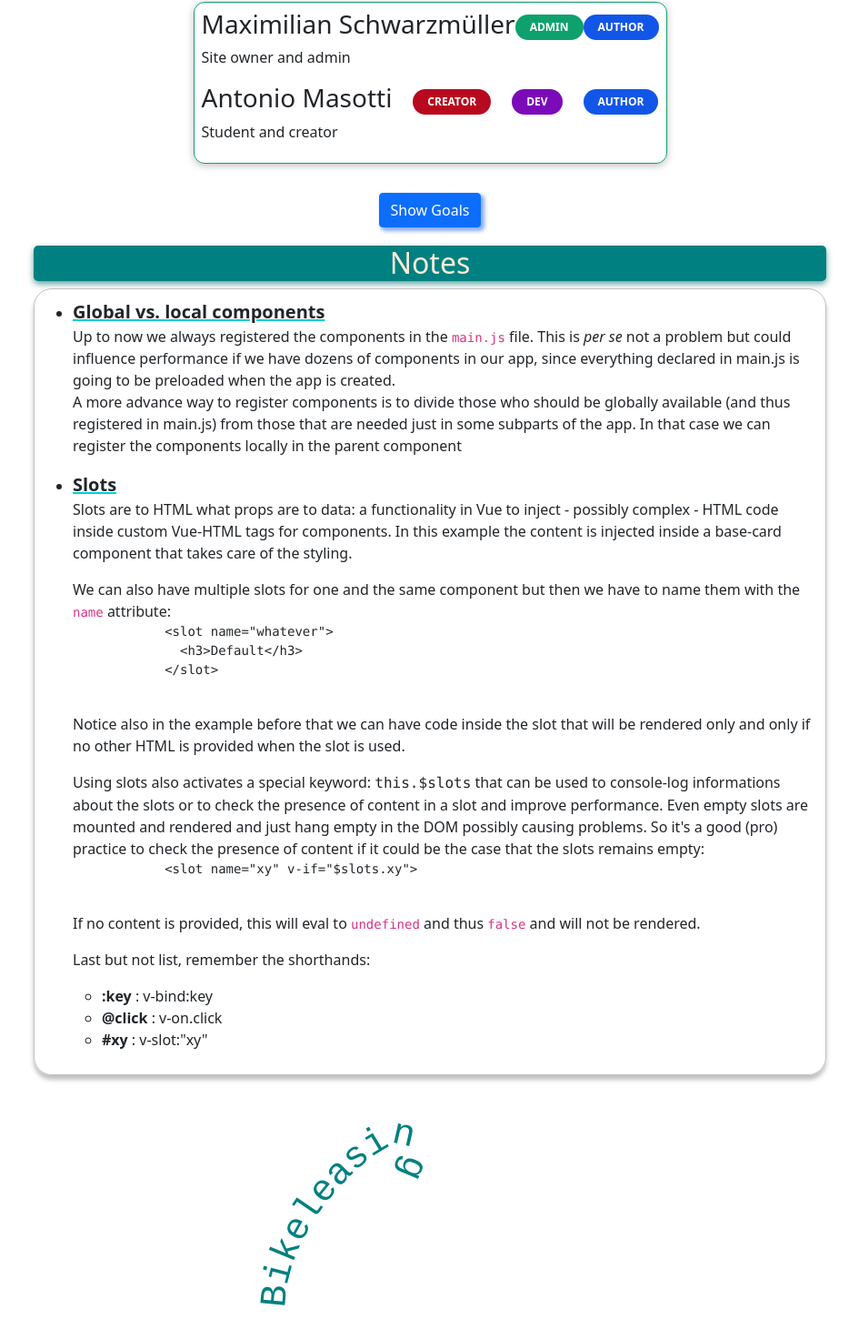
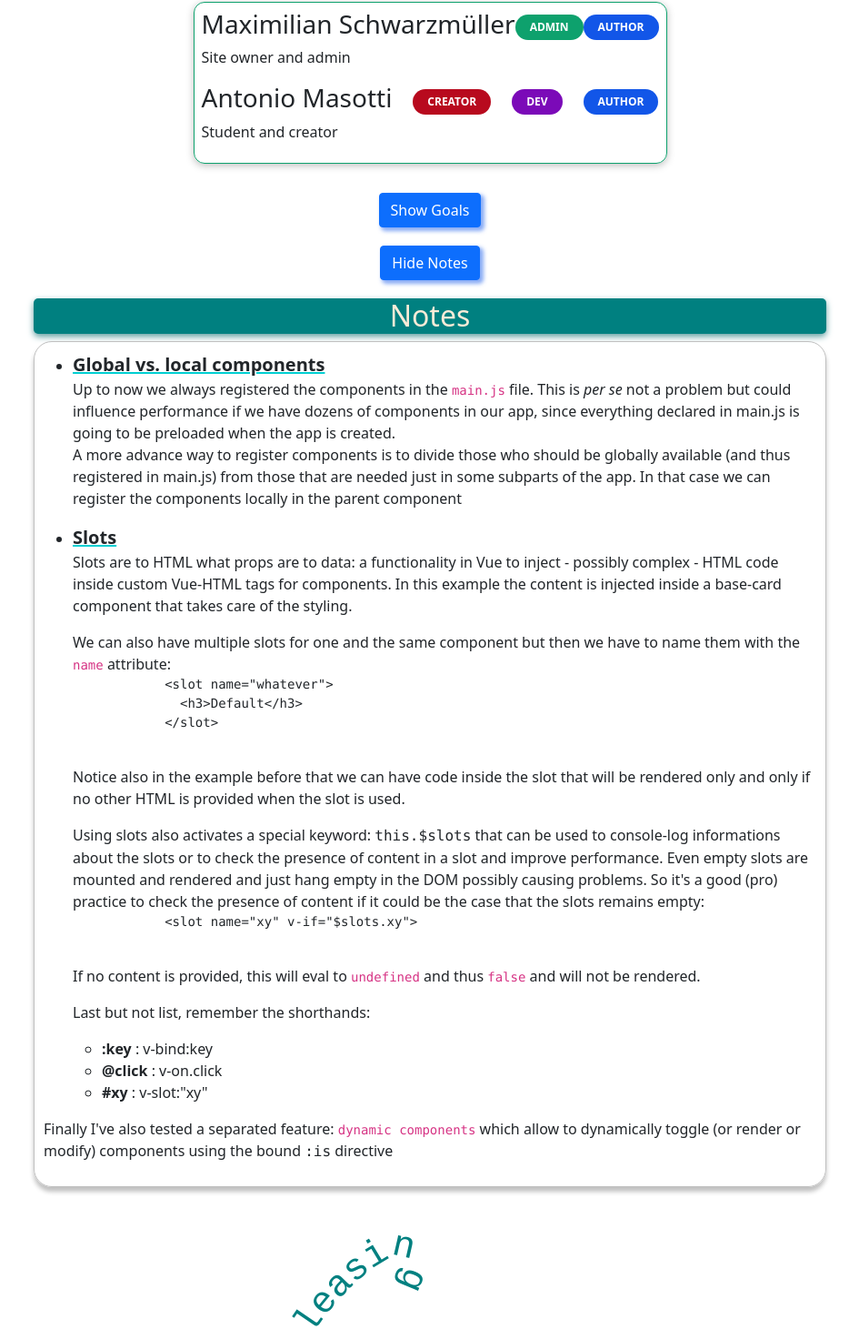
Before and after one commit to amasotti/vue-academind, a Vue app in the folder 03_components_advanced/: page / in a window 1280 px wide. Shown: the part 239-1700 px from the top of the page at 91% size, without its empty margins (167-1112 px from the left). Built offline with nearby package versions, Linux system fonts and the light colour scheme.

Commit message:
component :is dynamic

```diff
--- a/03_components_advanced/src/App.vue
+++ b/03_components_advanced/src/App.vue
@@ -17,19 +17,24 @@
     <div class="btn-container">
     <button class="btn btn-primary" @click="toggleGoals">{{showGoals ? 'Hide' : 'Show'}} Goals</button>
     </div>
+    <div class="btn-container">
+      <button class="btn btn-primary" @click="toggleNotes">{{showNotes ? 'Hide' : 'Show'}} Notes</button>
+    </div>
+
     <base-card v-if="showGoals">
       <hr>
-      <user-goal>
+      <component :is="activeComponent">
         <h2>A goal:</h2>
         <template #goalItem="item">
           <h3>{{ item['goal'] }}</h3>
         </template>
-      </user-goal>
+
+      </component>
       <hr>
     </base-card>
 
   </div>
-  <div class="container-fluid">
+  <div class="container-fluid" v-if="showNotes">
     <h2>Notes</h2>
     <div class="notes">
       <ul>
@@ -78,6 +83,7 @@
 
         </li>
       </ul>
+      <p>Finally I've also tested a separated feature: <code>dynamic components</code> which allow to dynamically toggle (or render or modify) components using the bound <samp>:is</samp> directive</p>
     </div>
     <div id="bikeleasing">
       <svg viewBox="-108 170 350 400">
@@ -111,6 +117,8 @@ export default {
   data() {
     return {
       showGoals : false,
+      showNotes : true,
+      activeComponent : null,
       activeUser: [
         {
           id: 1,
@@ -129,7 +137,12 @@ export default {
   },
   methods: {
     toggleGoals() {
+      //this.showNotes = !this.showNotes;
       this.showGoals = !this.showGoals;
+      this.activeComponent='user-goal';
+    },
+    toggleNotes() {
+      this.showNotes = !this.showNotes;
     },
   }
 };
```
